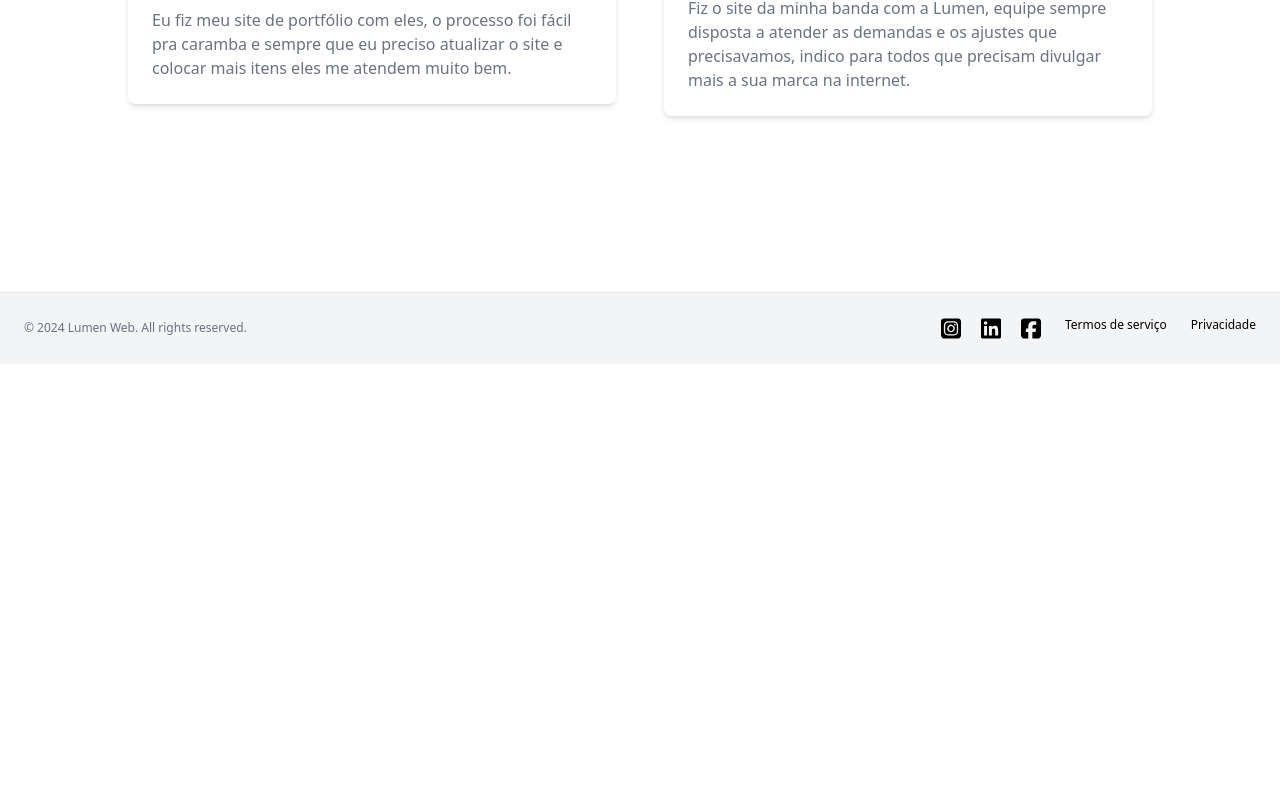
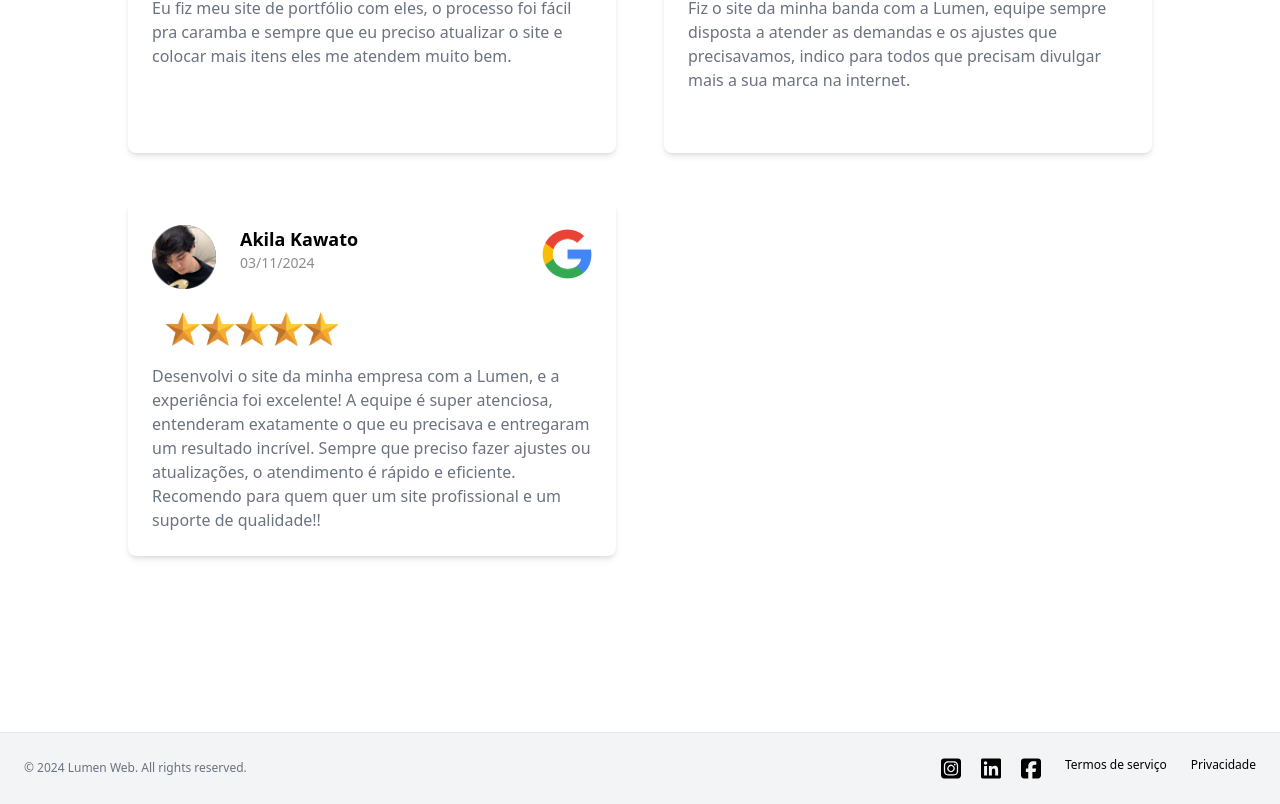
Before and after one commit to Acaj0/lumion-web, a Next.js app: page / in a window 1280 px wide. Shown: the part 2782-3586 px from the top of the page. Before the commit the page ends 3146 px from the top, so only its background shows below. Built offline with nearby package versions, Linux system fonts and the light colour scheme.

Commit message:
Novo review

```diff
--- a/src/app/page.tsx
+++ b/src/app/page.tsx
@@ -318,10 +318,13 @@ export default function home() {
                 </p>
               </div>
             </div>
-            <div className="mx-auto grid max-w-5xl items-center gap-6 py-12 lg:grid-cols-2 lg:gap-12">
+            <div className="mx-auto grid max-w-5xl items-start gap-6 py-12 lg:grid-cols-2 lg:gap-12">
               <div className="flex flex-col justify-center space-y-4">
-                <div className="bg-white rounded-lg shadow-md p-6">
-                  <a target="_blank" href="https://www.google.com/search?client=opera-gx&q=Lumen+Desenvolvimento+Web&sourceid=opera&ie=UTF-8&oe=UTF-8#lrd=0xdadd90ab3e655c3:0x8924dfa94f53033c,1,,,,">
+                <div className="bg-white rounded-lg shadow-md min-h-80 p-6">
+                  <a
+                    target="_blank"
+                    href="https://www.google.com/search?client=opera-gx&q=Lumen+Desenvolvimento+Web&sourceid=opera&ie=UTF-8&oe=UTF-8#lrd=0xdadd90ab3e655c3:0x8924dfa94f53033c,1,,,,"
+                  >
                     <div className="flex items-start gap-2">
                       <div className="w-20 h-20 mr-4">
                         <Image
@@ -362,8 +365,11 @@ export default function home() {
                 </div>
               </div>
               <div className="flex flex-col justify-center space-y-4">
-                <div className="bg-white rounded-lg shadow-md p-6">
-                  <a target="_blank" href="https://www.google.com/search?client=opera-gx&q=Lumen+Desenvolvimento+Web&sourceid=opera&ie=UTF-8&oe=UTF-8#lrd=0xdadd90ab3e655c3:0x8924dfa94f53033c,1,,,,">
+                <div className="bg-white rounded-lg min-h-80 shadow-md p-6">
+                  <a
+                    target="_blank"
+                    href="https://www.google.com/search?client=opera-gx&q=Lumen+Desenvolvimento+Web&sourceid=opera&ie=UTF-8&oe=UTF-8#lrd=0xdadd90ab3e655c3:0x8924dfa94f53033c,1,,,,"
+                  >
                     <div className="flex items-start">
                       <div className="w-20 h-20 mr-4">
                         <Image
@@ -400,6 +406,55 @@ export default function home() {
                       disposta a atender as demandas e os ajustes que
                       precisavamos, indico para todos que precisam divulgar mais
                       a sua marca na internet.
+                    </p>
+                  </a>
+                </div>
+              </div>
+              <div className="flex flex-col justify-center space-y-4">
+                <div className="bg-white rounded-lg min-h-80 shadow-md p-6">
+                  <a
+                    target="_blank"
+                    href="https://www.google.com/search?client=opera-gx&q=Lumen+Desenvolvimento+Web&sourceid=opera&ie=UTF-8&oe=UTF-8#lrd=0xdadd90ab3e655c3:0x8924dfa94f53033c,1,,,,"
+                  >
+                    <div className="flex items-start gap-2">
+                      <div className="w-20 h-20 mr-4">
+                        <Image
+                          src="/aki.png"
+                          height={100}
+                          width={100}
+                          className=""
+                          alt="Foto Akila Kawato"
+                        />
+                      </div>
+                      <div className="flex w-full justify-between">
+                        <div>
+                          <p className="text-lg font-bold">Akila Kawato</p>
+                          <p className="text-black/45 text-sm">03/11/2024</p>
+                        </div>
+                        <Image
+                          width={50}
+                          height={20}
+                          src="/google.png"
+                          className="mt-1"
+                          alt="stars"
+                        />
+                      </div>
+                    </div>
+                    <Image
+                      width={200}
+                      height={30}
+                      src="/star.png"
+                      className="mt-1"
+                      alt="stars"
+                    />
+                    <p className="mt-4 text-muted-foreground">
+                      Desenvolvi o site da minha empresa com a Lumen, e a
+                      experiência foi excelente! A equipe é super atenciosa,
+                      entenderam exatamente o que eu precisava e entregaram um
+                      resultado incrível. Sempre que preciso fazer ajustes ou
+                      atualizações, o atendimento é rápido e eficiente.
+                      Recomendo para quem quer um site profissional e um suporte
+                      de qualidade!!
                     </p>
                   </a>
                 </div>
```
Also changed, not shown: public/aki.png (added).
